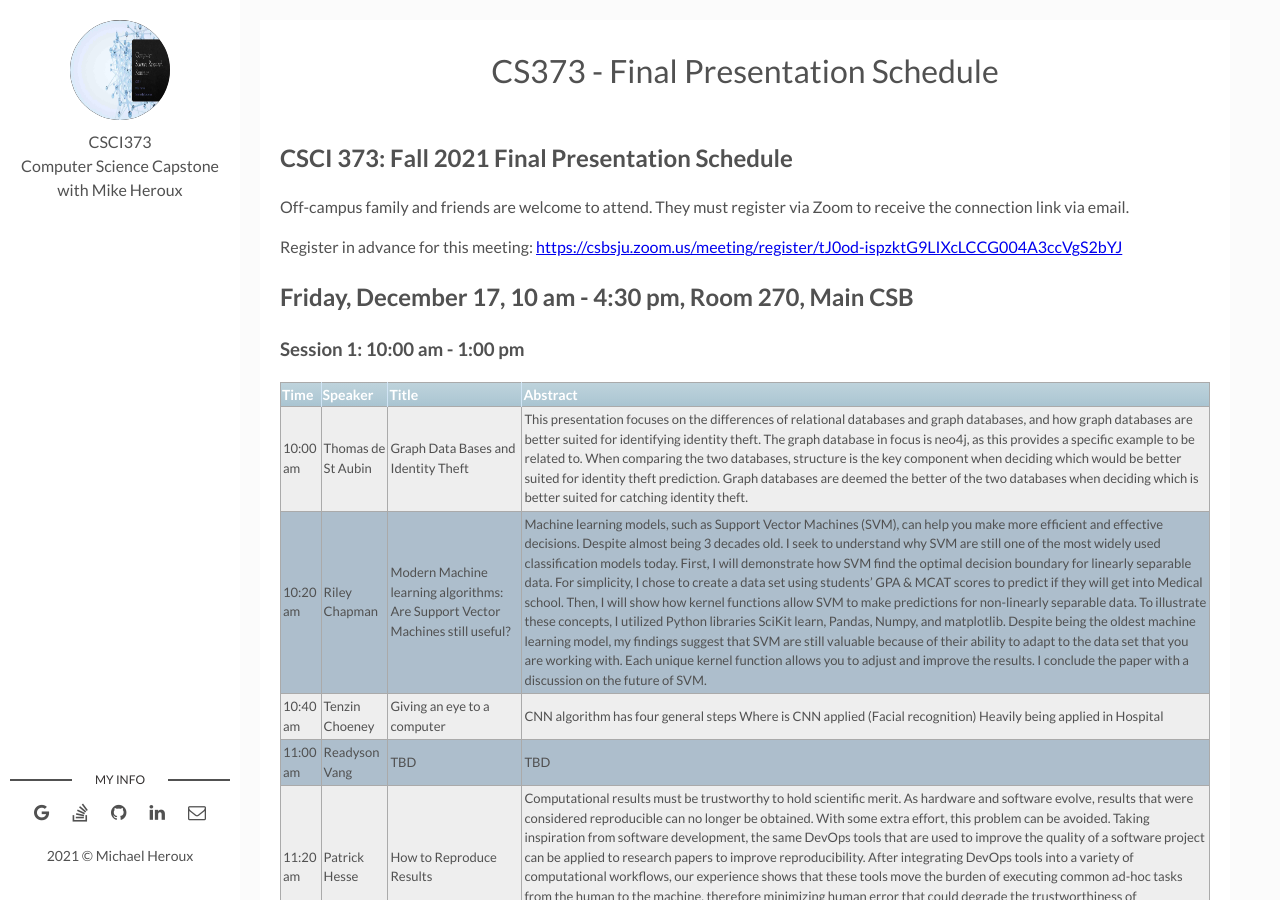
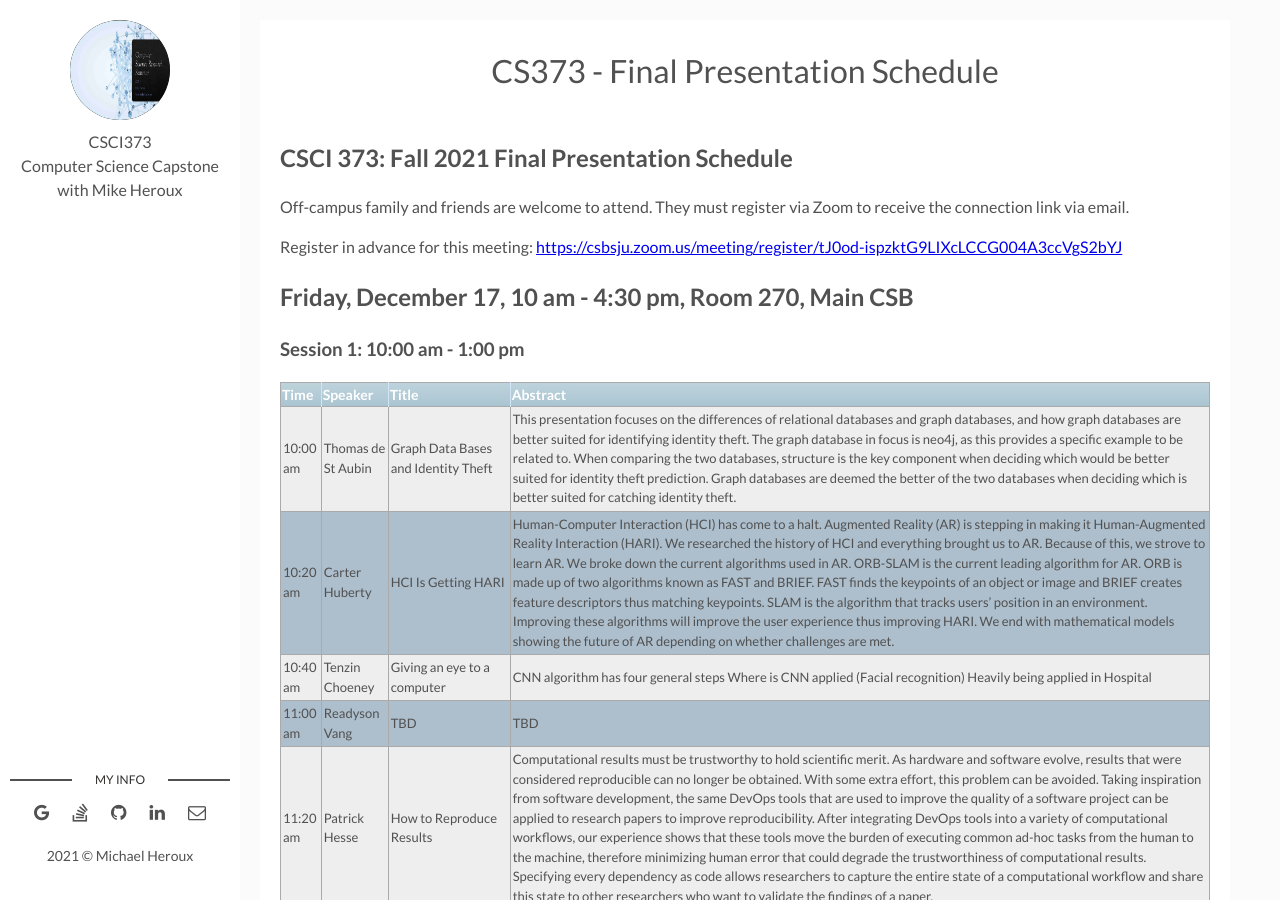
Before and after one commit to maherou/Teaching, a Jekyll site: the page built from files/CS373/2021-Fall-Final-Presentation-Schedule.md, in a window 1280 px wide and 900 px high. Built offline with Jekyll 4.4.1, drawn with Linux system fonts in a browser that asks for light colours; some of the changed text lies outside the part shown.

Commit message:
Update 2021-Fall-Final-Presentation-Schedule.md

```diff
--- a/files/CS373/2021-Fall-Final-Presentation-Schedule.md
+++ b/files/CS373/2021-Fall-Final-Presentation-Schedule.md
@@ -20,7 +20,7 @@ Register in advance for this meeting:
 | **Time** | **Speaker** | **Title** | **Abstract** |
 | -------- | ----------- | --------- | ------------ |
 | 10:00 am | Thomas de St Aubin | Graph Data Bases and Identity Theft | This presentation focuses on the differences of relational databases and graph databases, and how graph databases are better suited for identifying identity theft. The graph database in focus is neo4j, as this provides a specific example to be related to. When comparing the two databases, structure is the key component when deciding which would be better suited for identity theft prediction. Graph databases are deemed the better of the two databases when deciding which is better suited for catching identity theft.  |
-| 10:20 am | Riley Chapman | Modern Machine learning algorithms: Are Support Vector Machines still useful?| Machine learning models, such as Support Vector Machines (SVM), can help you make more efficient and effective decisions. Despite almost being 3 decades old. I seek to understand why SVM are still one of the most widely used classification models today. First, I will demonstrate how SVM find the optimal decision boundary for linearly separable data. For simplicity, I chose to create a data set using students' GPA & MCAT scores to predict if they will get into Medical school. Then, I will show how kernel functions allow SVM to make predictions for non-linearly separable data. To illustrate these concepts, I utilized Python libraries SciKit learn, Pandas, Numpy, and matplotlib. Despite being the oldest machine learning model, my findings suggest that SVM are still valuable because of their ability to adapt to the data set that you are working with. Each unique kernel function allows you to adjust and improve the results. I conclude the paper with a discussion on the future of SVM. |
+| 10:20 am | Carter Huberty| HCI Is Getting HARI|Human-Computer Interaction (HCI) has come to a halt. Augmented Reality (AR) is stepping in making it Human-Augmented Reality Interaction (HARI). We researched the history of HCI and everything brought us to AR. Because of this, we strove to learn AR. We broke down the current algorithms used in AR. ORB-SLAM is the current leading algorithm for AR. ORB is made up of two algorithms known as FAST and BRIEF. FAST finds the keypoints of an object or image and BRIEF creates feature descriptors thus matching keypoints. SLAM is the algorithm that tracks users’ position in an environment. Improving these algorithms will improve the user experience thus improving HARI. We end with mathematical models showing the future of AR depending on whether challenges are met. |
 | 10:40 am | Tenzin Choeney |Giving an eye to a computer | CNN algorithm has four general steps Where is CNN applied (Facial recognition) Heavily being applied in Hospital |
 | 11:00 am | Readyson Vang |TBD |TBD |
 | 11:20 am | Patrick Hesse | How to Reproduce Results | Computational results must be trustworthy to hold scientific merit. As hardware and software evolve, results that were considered reproducible can no longer be obtained. With some extra effort, this problem can be avoided. Taking inspiration from software development, the same DevOps tools that are used to improve the quality of a software project can be applied to research papers to improve reproducibility. After integrating DevOps tools into a variety of computational workflows, our experience shows that these tools move the burden of executing common ad-hoc tasks from the human to the machine, therefore minimizing human error that could degrade the trustworthiness of computational results. Specifying every dependency as code allows researchers to capture the entire state of a computational workflow and share this state to other researchers who want to validate the findings of a paper. |
```
Also changed, not shown: other parts of files/CS373/2021-Fall-Final-Presentation-Schedule.md (+1 -1 lines).
